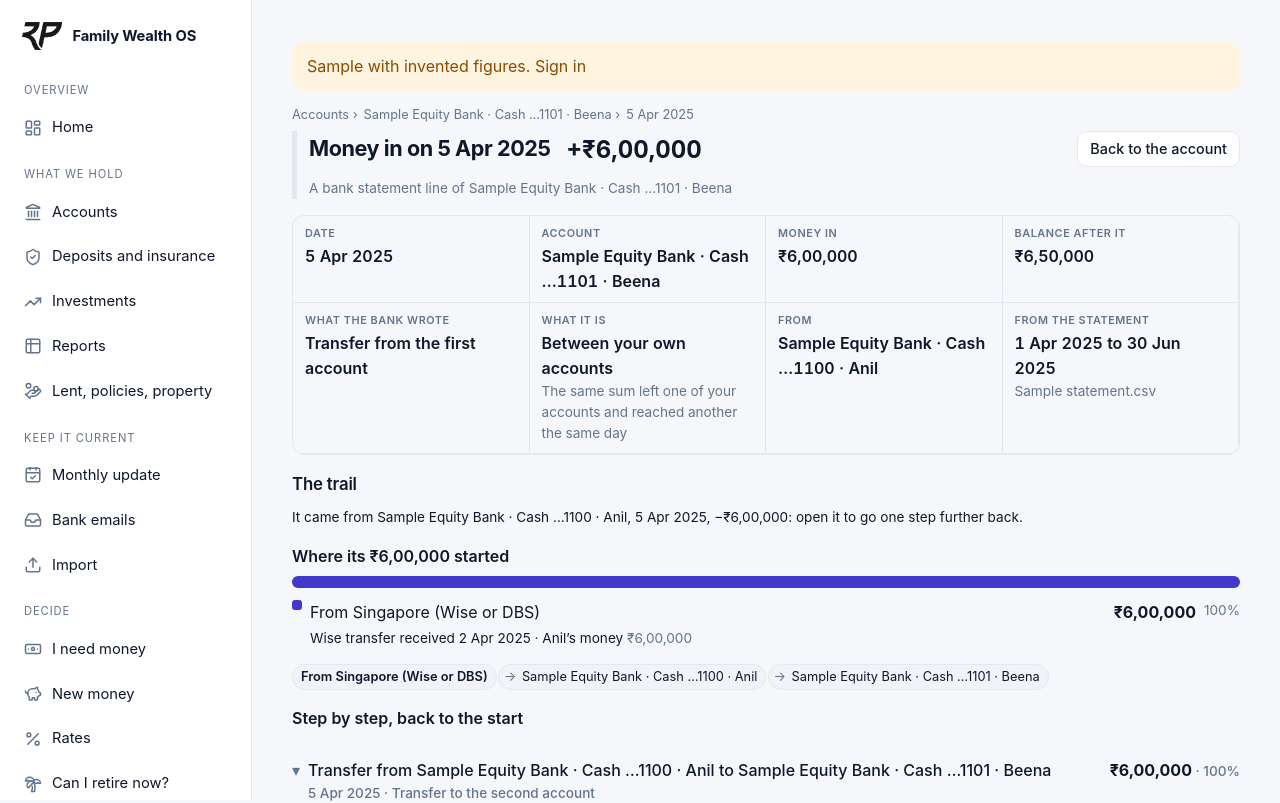
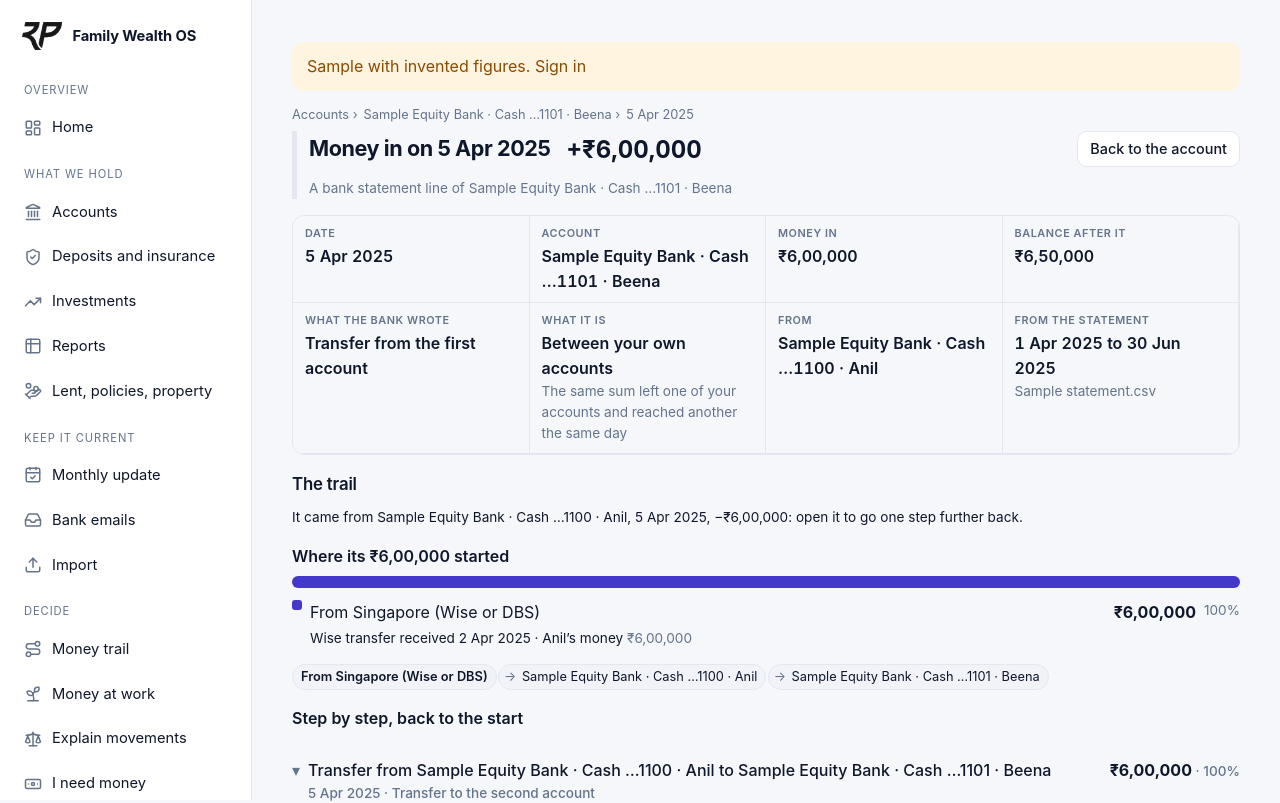
Before and after one commit to rpsj2230/family-wealth-os, a Next.js app in the folder apps/web/: page /demo/line in a window 1280 px wide. Shown: the top 803 px of the page. Built offline with nearby package versions, Linux system fonts and the light colour scheme.

Commit message:
Sidebar: Money trail, Money at work and Explain movements in the Decide group
They were only in the More menu on a phone.

Co-Authored-By: Claude Opus 5.5 <noreply@anthropic.com>
Claude-Session: https://claude.ai/code/session_019y9dNVnLJvHYf2pY4QA1X6

```diff
--- a/apps/web/components/AppNav.tsx
+++ b/apps/web/components/AppNav.tsx
@@ -18,6 +18,9 @@ import {
   PiggyBank,
   Banknote,
   Receipt,
+  Route,
+  Scale,
+  Sprout,
   Settings,
   ShieldAlert,
   ShieldCheck,
@@ -59,6 +62,9 @@ export const GROUPS: { title: string; items: Item[] }[] = [
   {
     title: 'Decide',
     items: [
+      { href: '/trail', label: 'Money trail', icon: Route },
+      { href: '/growth', label: 'Money at work', icon: Sprout },
+      { href: '/reconcile', label: 'Explain movements', icon: Scale },
       { href: '/raise', label: 'I need money', icon: Banknote },
       { href: '/new-money', label: 'New money', icon: PiggyBank },
       { href: '/rates', label: 'Rates', icon: Percent },
```
